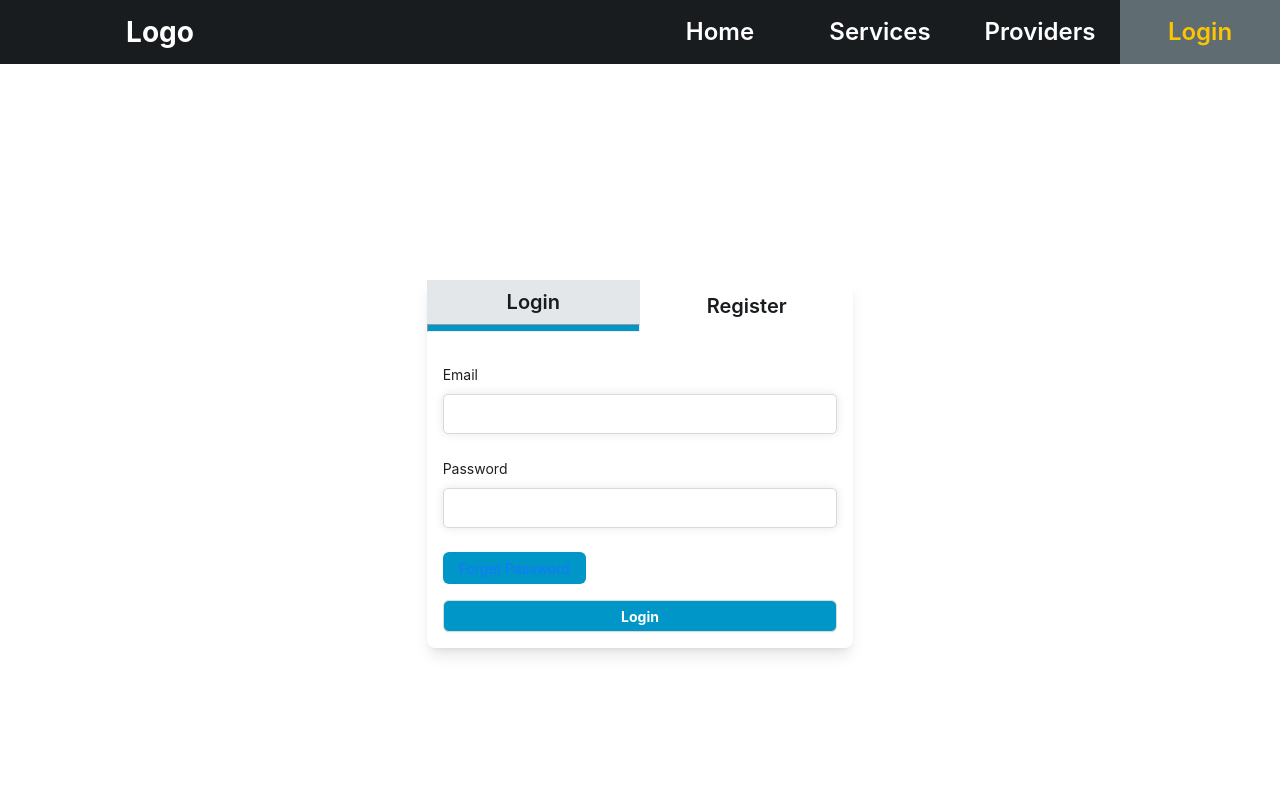
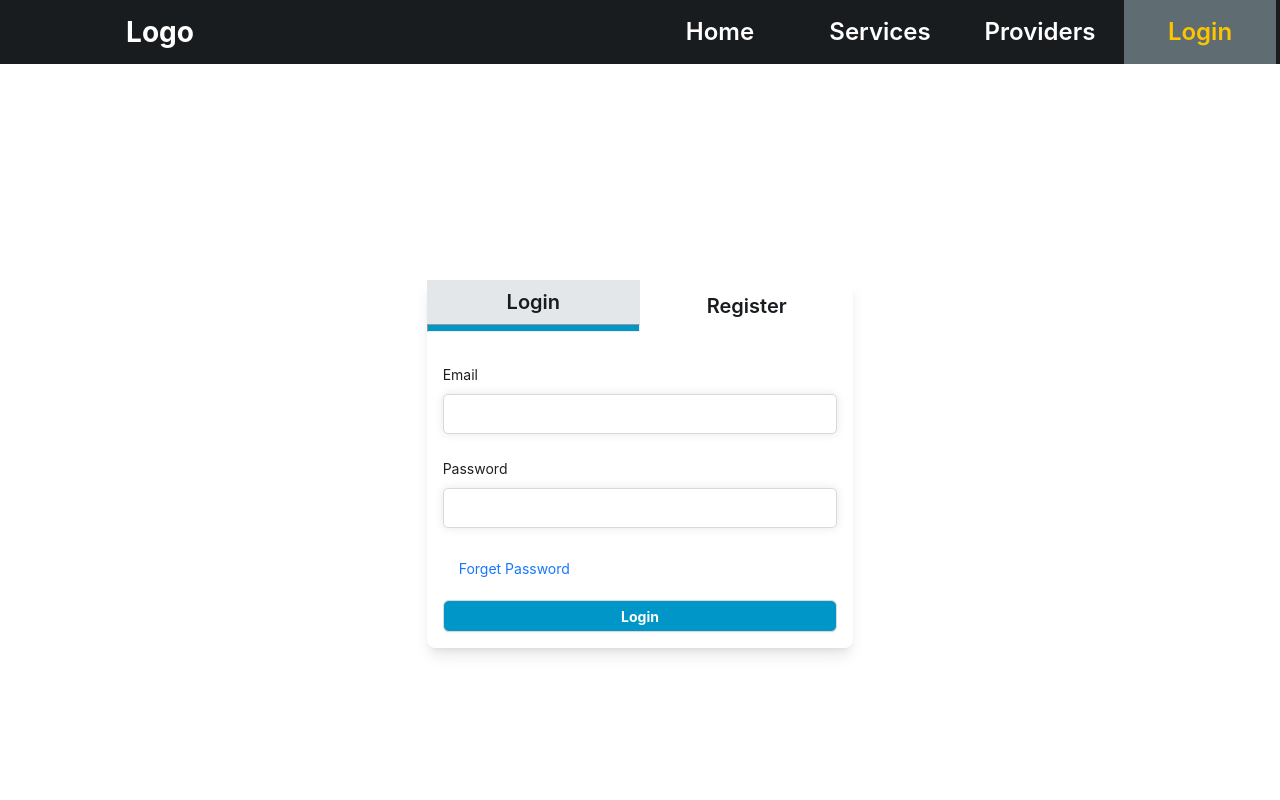
Before and after one commit to NS-Sheam/service-resarvation, a React (Vite) app in the folder reservation-client/: page /auth in a window 1280 px wide. Shown: the top 800 px of the page. Built offline with nearby package versions, Linux system fonts and the light colour scheme.

Commit message:
Update styles and add transparent background to login button

```diff
--- a/reservation-client/src/components/ActiveNavLink.tsx
+++ b/reservation-client/src/components/ActiveNavLink.tsx
@@ -7,12 +7,17 @@ type TActiveNavLinkProps = {
 };
 
 const ActiveNavLink = ({ to, children, ...remaining }: TActiveNavLinkProps) => {
-  const commonStyles = "text-xl md:text-2xl font-semibold block h-full flex justify-center items-center py-1 md:py-0";
+  const commonStyles =
+    "text-xl md:text-2xl font-semibold block h-full flex justify-center items-center py-1 md:py-0 mx-1";
   return (
     <NavLink
       to={to}
       {...remaining}
-      className={({ isActive }) => (isActive ? `bg-gray text-orange ${commonStyles}` : `text-white ${commonStyles} `)}
+      className={({ isActive }) =>
+        isActive
+          ? `bg-gray text-orange hover:text-orange ${commonStyles}`
+          : `text-white ${commonStyles} hover:bg-gray hover:text-white`
+      }
     >
       {children}
     </NavLink>
--- a/reservation-client/src/components/auth/Login.tsx
+++ b/reservation-client/src/components/auth/Login.tsx
@@ -70,6 +70,7 @@ const Login = () => {
                   <Button
                     style={{
                       marginBottom: "1rem",
+                      backgroundColor: "transparent",
                     }}
                     type="link"
                   >
--- a/reservation-client/src/components/ui/Navbar.tsx
+++ b/reservation-client/src/components/ui/Navbar.tsx
@@ -1,7 +1,6 @@
 import { Col, Row } from "antd";
 import "../../styles/Navbar.css";
 import ActiveNavLink from "../ActiveNavLink";
-import { RxCross1 } from "react-icons/rx";
 import { useAppDispatch, useAppSelector } from "../../redux/hooks";
 import { toggleMenu } from "../../redux/features/header/header.slice";
 
```
